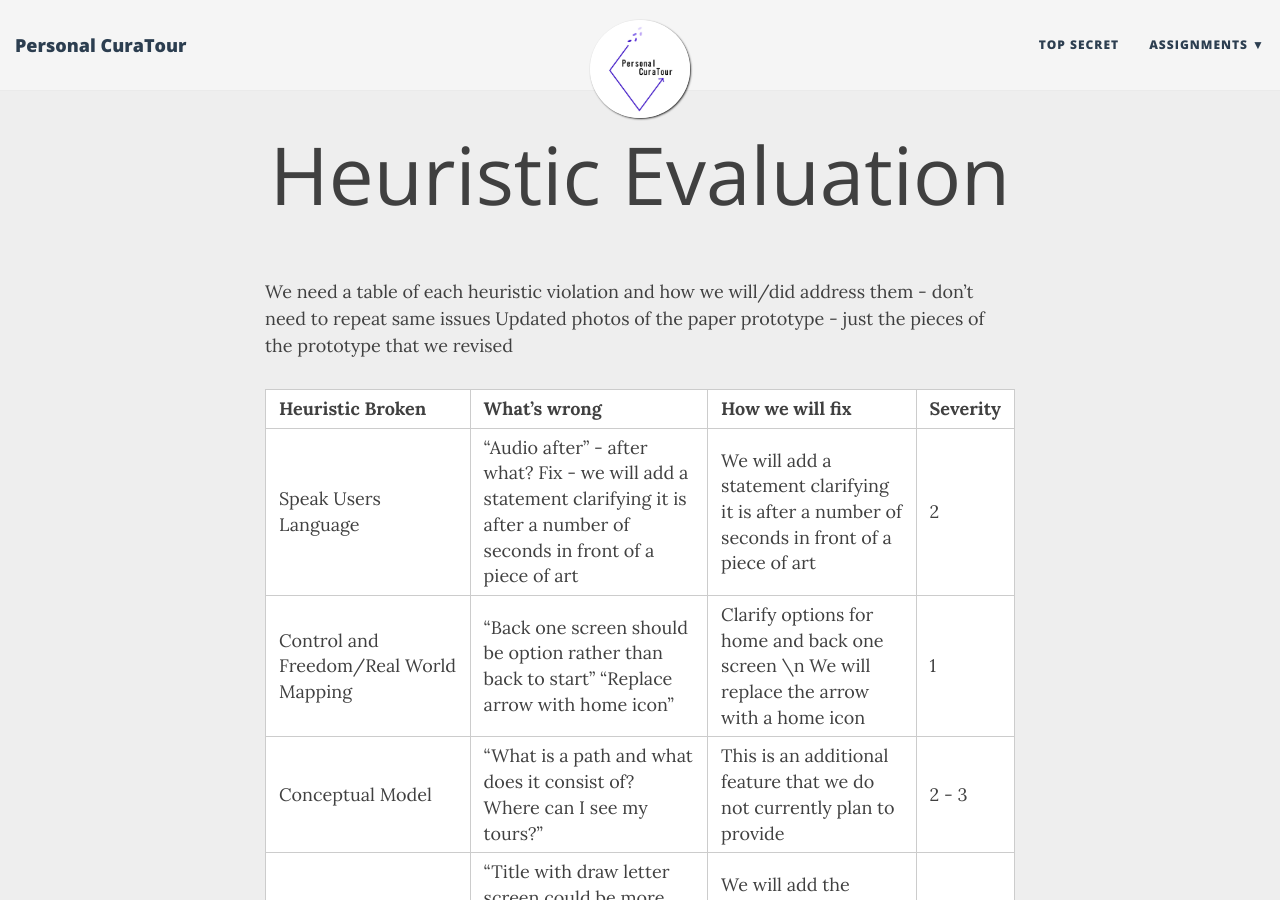
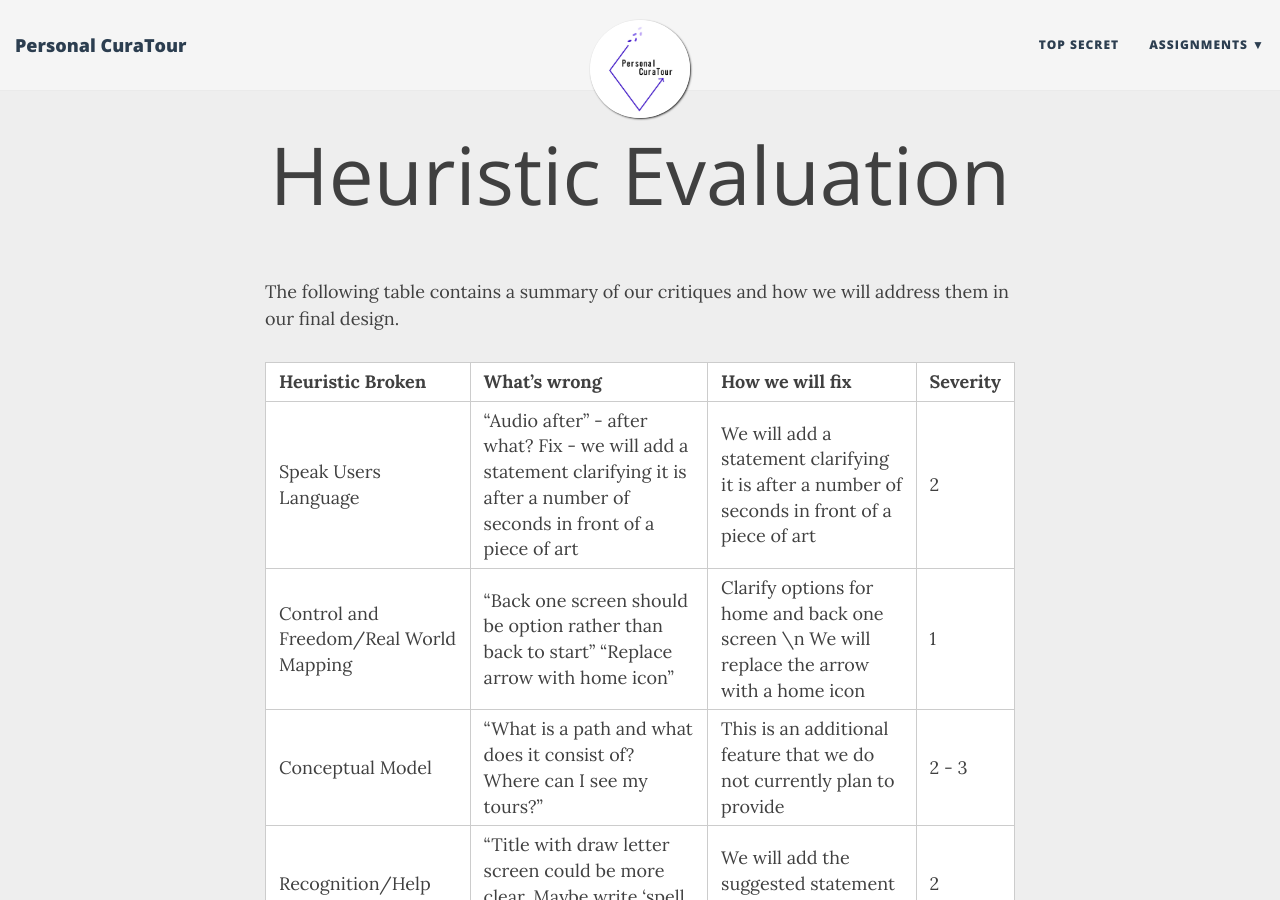
Before and after one commit to krtejeda/PersonalCuraTour, a Jekyll site: the page built from Heuristic-Evaluation.md, in a window 1280 px wide and 900 px high. Built offline with Jekyll 4.4.1, drawn with Linux system fonts in a browser that asks for light colours; nearby versions of some CDN libraries.

Commit message:
Update Heuristic-Evaluation.md

```diff
--- a/Heuristic-Evaluation.md
+++ b/Heuristic-Evaluation.md
@@ -4,9 +4,7 @@ title: Heuristic Evaluation
 ---
 
 
-We need a table of each heuristic violation and how we will/did address them - don’t need to repeat same issues
-Updated photos of the paper prototype - just the pieces of the prototype that we revised
-
+The following table contains a summary of our critiques and how we will address them in our final design.
 
 | Heuristic Broken |  What’s wrong | How we will fix | Severity |
 | -------- | -------- | -------- | -------- |
```
